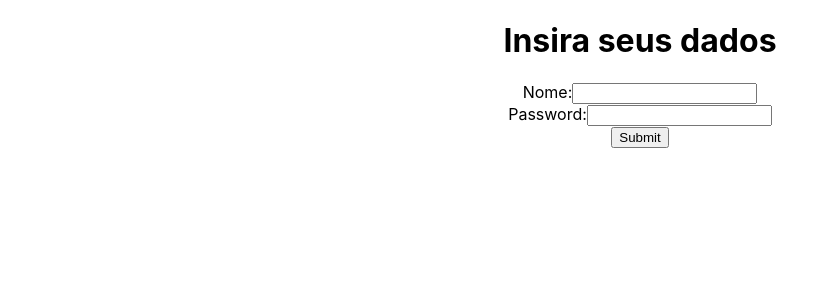
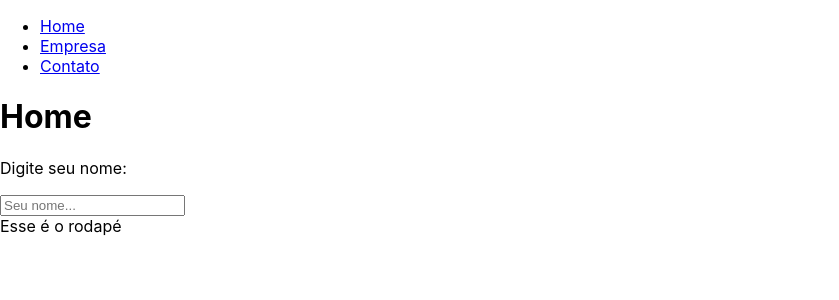
Before and after one commit to thiagoomatheus/curso-react, a React (Create React App) app in the folder meu-projeto/: page / in a window 1280 px wide. Shown: the top 300 px of the page, without its empty margins (0-839 px from the left). Built offline with nearby package versions, Linux system fonts and the light colour scheme.

Commit message:
Aula 14 e 15

```diff
--- a/meu-projeto/package.json
+++ b/meu-projeto/package.json
@@ -8,6 +8,7 @@
     "@testing-library/user-event": "^13.5.0",
     "react": "^18.2.0",
     "react-dom": "^18.2.0",
+    "react-router-dom": "^6.14.1",
     "react-scripts": "^5.0.1",
     "web-vitals": "^2.1.4"
   },
--- a/meu-projeto/src/App.js
+++ b/meu-projeto/src/App.js
@@ -1,11 +1,28 @@
 import './App.css';
-import Condicional from './components/Condicional';
+import {BrowserRouter as Router, Routes, Route} from 'react-router-dom';
+import Navbar from './layout/Navbar'
+import Footer from './layout/Footer'
+import Home from './pages/Home'
+import Empresa from './pages/Empresa'
+import Contato from './pages/Contato'
+import { useState } from 'react';
+
+
 
 function App() {
+
+  const [name, setName] = useState()
+
   return (
-  <div className="App">
-    <Condicional />
-  </div>
+    <Router>
+      <Navbar />
+      <Routes>
+        <Route exact path='/' element={ <Home setName={setName} /> } />
+        <Route exact path='/empresa' element={ <Empresa nome={name} /> } />
+        <Route exact path='/contato' element={ <Contato nome={name} /> } />
+      </Routes>
+      <Footer />
+    </Router>
   )
 }
 
--- /dev/null
+++ b/meu-projeto/src/layout/Footer.js
@@ -0,0 +1,7 @@
+function Footer() {
+    return (
+        <footer>Esse é o rodapé</footer>
+    )
+}
+
+export default Footer
--- /dev/null
+++ b/meu-projeto/src/layout/Navbar.js
@@ -0,0 +1,14 @@
+import React from 'react';
+import { Link } from 'react-router-dom'
+
+function Navbar() {
+    return (
+        <ul>
+            <li><Link to='/'>Home</Link></li>
+            <li><Link to='/empresa'>Empresa</Link></li>
+            <li><Link to='/contato'>Contato</Link></li>
+        </ul>
+    )
+}
+
+export default Navbar
--- /dev/null
+++ b/meu-projeto/src/pages/Contato.js
@@ -0,0 +1,10 @@
+function Contato({nome}) {
+    return (
+        <div>
+            <h1>Contato</h1>
+            <p>Olá {nome}, seja bem vindo!</p>
+        </div>
+    )
+}
+
+export default Contato
--- /dev/null
+++ b/meu-projeto/src/pages/Empresa.js
@@ -0,0 +1,10 @@
+function Empresa({ nome }) {
+    return (
+        <div>
+            <h1>Empresa</h1>
+            <p>Olá {nome}, seja bem vindo!</p>
+        </div>
+    )
+}
+
+export default Empresa
--- /dev/null
+++ b/meu-projeto/src/pages/Home.js
@@ -0,0 +1,11 @@
+function Home({setName}) {
+    return (
+        <div>
+            <h1>Home</h1>
+            <p>Digite seu nome:</p>
+            <input type="text" placeholder="Seu nome..." onChange={(e) => setName(e.target.value)} />
+        </div>
+    )
+}
+
+export default Home
```
Also changed, not shown: 1 other file (tests, documents, lock files or other folders).
